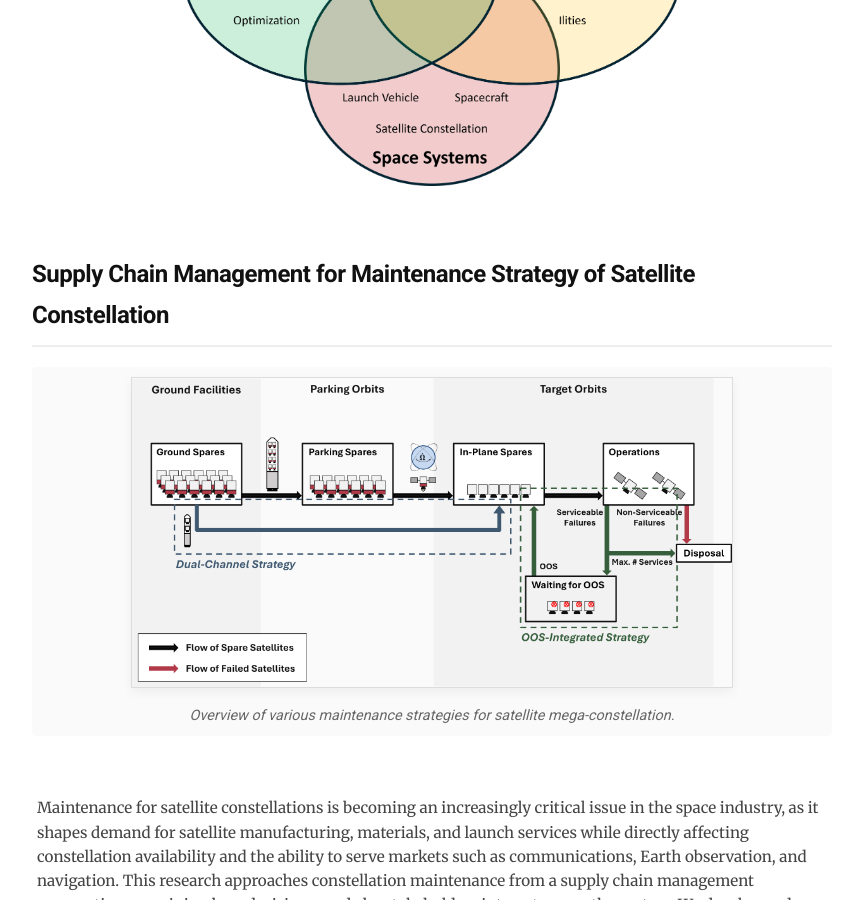
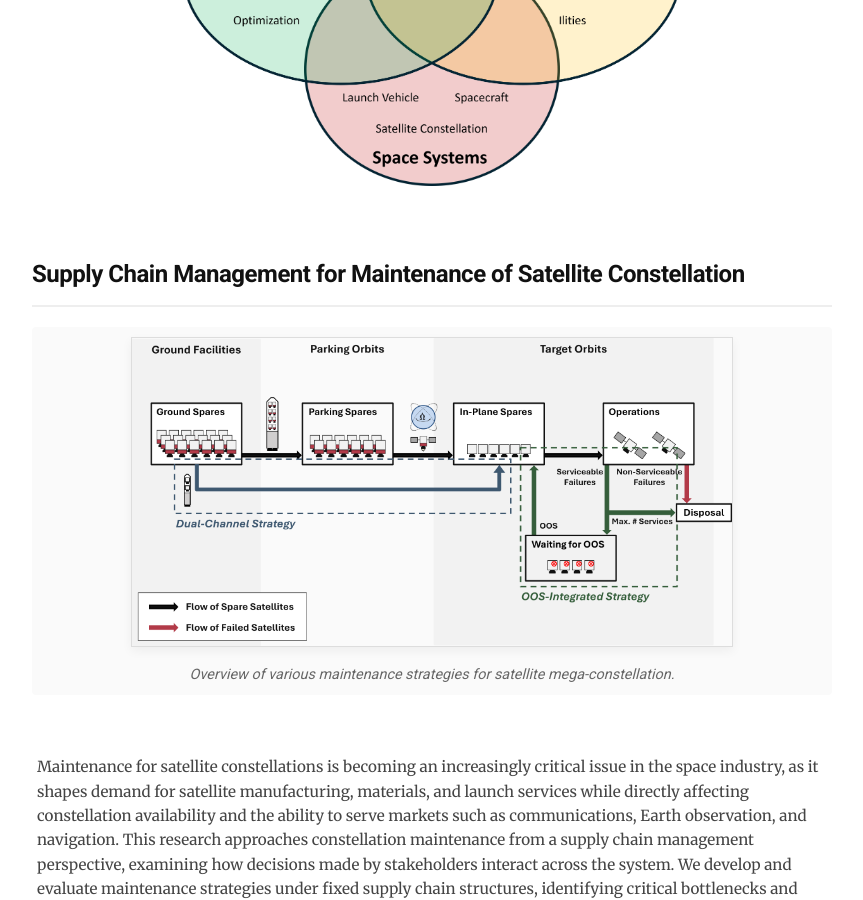
Before and after one commit to jaewoo-space/jaewoo-space.github.io, a Jekyll site: the page built from research.md, in a window 1280 px wide and 900 px high, scrolled down 616 px. Shown: the whole window, without its empty margins (208-1071 px from the left). Built offline with Jekyll 4.4.1, drawn with Linux system fonts in a browser that asks for light colours.

Commit message:
update 260614

```diff
--- a/_data/research.yml
+++ b/_data/research.yml
@@ -1,4 +1,4 @@
-- title: "Supply Chain Management for Maintenance Strategy of Satellite Constellation"
+- title: "Supply Chain Management for Maintenance of Satellite Constellation"
   image: "/assets/img/research_con_maintenance.png"
   caption: "Overview of various maintenance strategies for satellite mega-constellation."
   description: "Maintenance for satellite constellations is becoming an increasingly critical issue in the space industry, as it shapes demand for satellite manufacturing, materials, and launch services while directly affecting constellation availability and the ability to serve markets such as communications, Earth observation, and navigation. This research approaches constellation maintenance from a supply chain management perspective, examining how decisions made by stakeholders interact across the system. We develop and evaluate maintenance strategies under fixed supply chain structures, identifying critical bottlenecks and analyzing how solutions for one stakeholder influence other key players and the overall performance of the supply chain."
```
